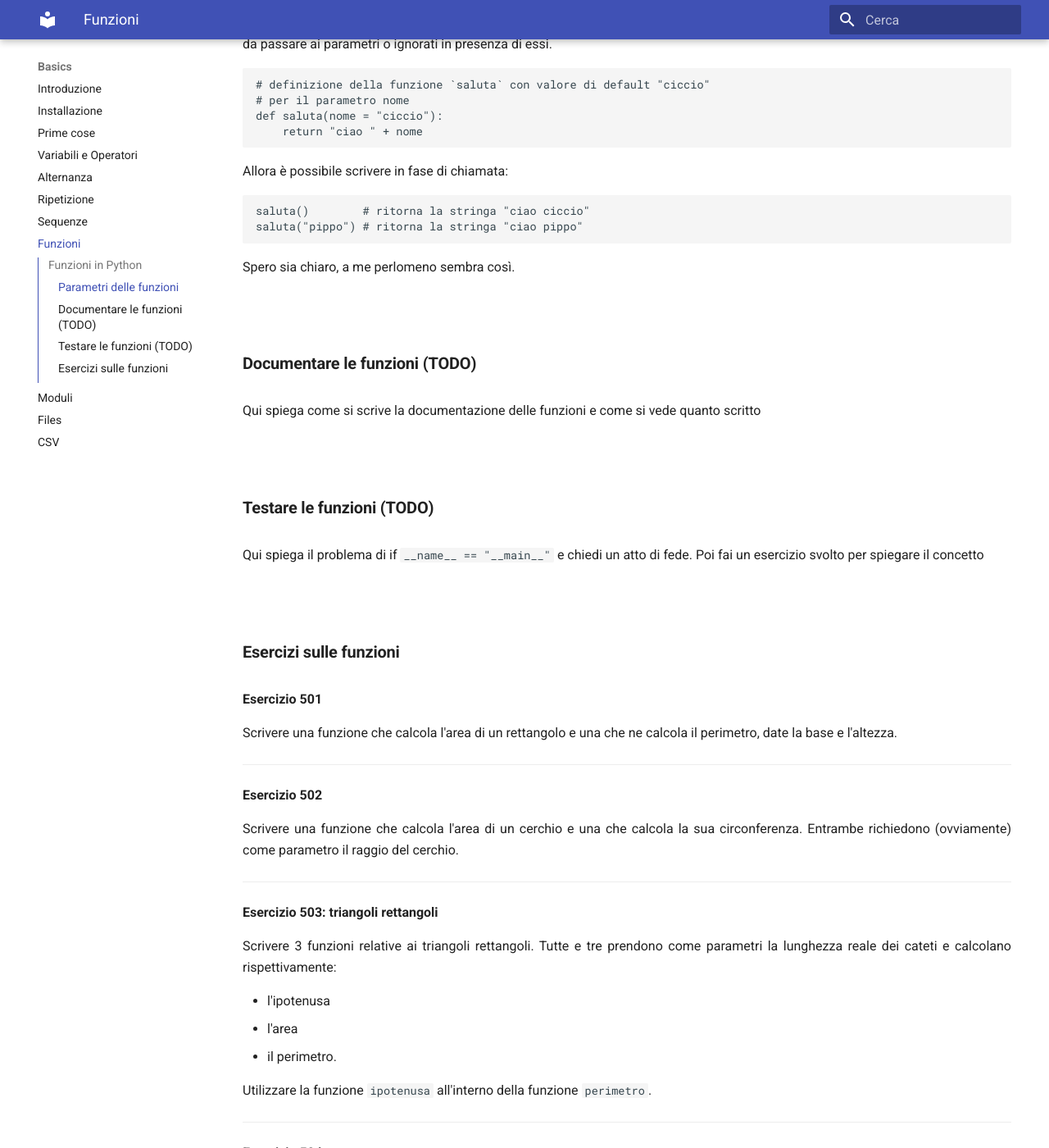
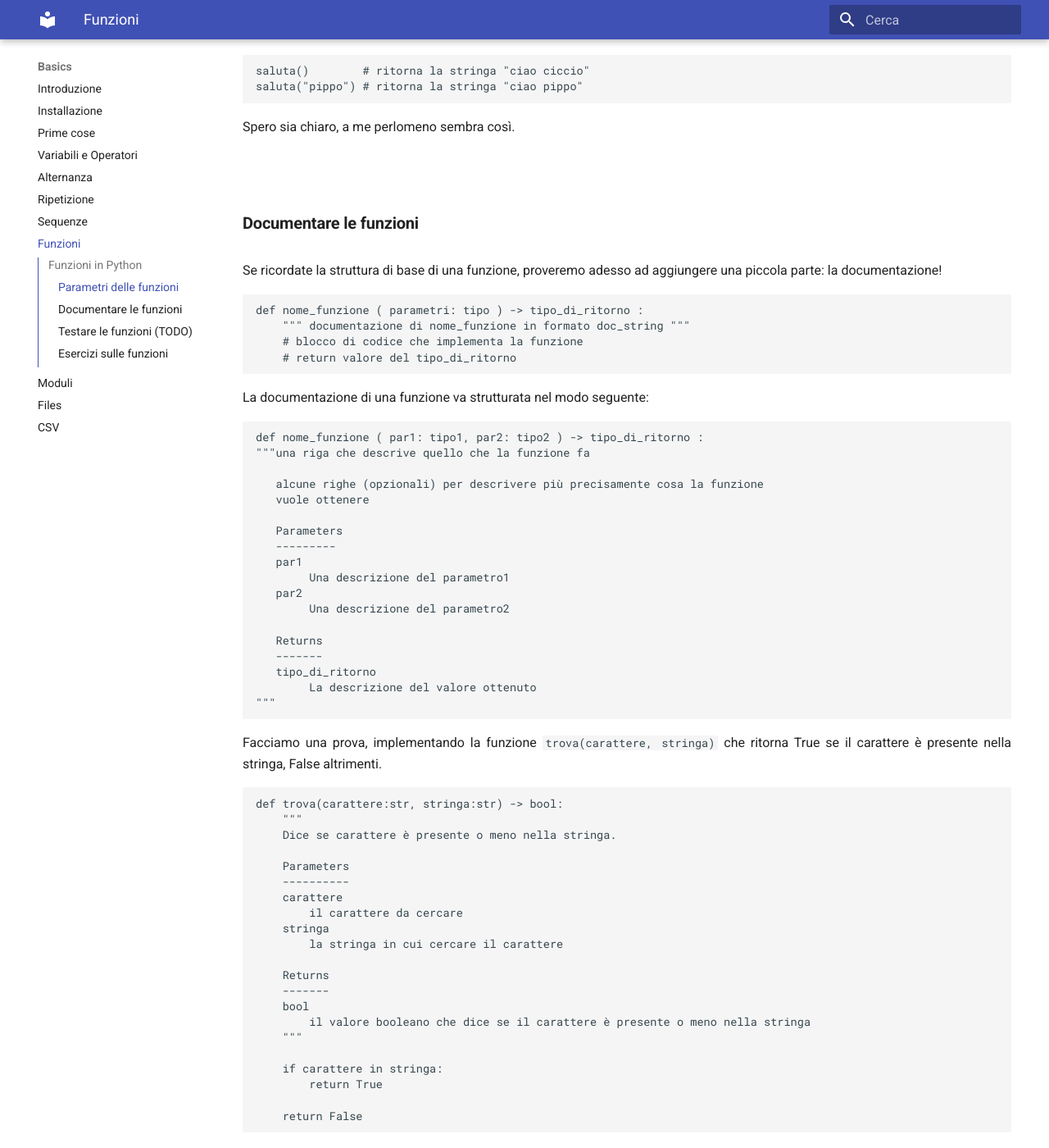
Before and after one commit to adjamhub/pyhandouts, an MkDocs documentation site: the page built from docs/basics/105_funz.md, in a window 1280 px wide and 1400 px high, scrolled down 2995 px. Shown: the whole window at 82% size. Built offline with MkDocs 1.6.1 and Material for MkDocs 9.7.7, drawn with Linux system fonts in a browser that asks for light colours; some of the changed text lies outside the part shown.

Commit message:
function docs

````diff
--- a/docs/basics/105_funz.md
+++ b/docs/basics/105_funz.md
@@ -1,12 +1,4 @@
 # Funzioni
-
-!!! warning
-
-    Questa parte della documentazione non è ancora pronta.
-
-    Usa la documentazione in PDF reperibile
-    [qui](https://www.adjam.org/next/index.php/s/egW7AnHxcif8n27?path=%2FPYTHON)
-
 
 
 <!-- ############################################################################################ -->
@@ -152,9 +144,66 @@ Spero sia chiaro, a me perlomeno sembra così.
 
 <!-- ############################################################################################ -->
 
-### Documentare le funzioni (TODO)
+### Documentare le funzioni
 
-Qui spiega come si scrive la documentazione delle funzioni e come si vede quanto scritto
+
+Se ricordate la struttura di base di una funzione, proveremo adesso ad aggiungere una piccola parte: la documentazione!
+
+    def nome_funzione ( parametri: tipo ) -> tipo_di_ritorno :
+        """ documentazione di nome_funzione in formato doc_string """
+        # blocco di codice che implementa la funzione
+        # return valore del tipo_di_ritorno
+
+La documentazione di una funzione va strutturata nel modo seguente:
+
+    def nome_funzione ( par1: tipo1, par2: tipo2 ) -> tipo_di_ritorno :
+    """una riga che descrive quello che la funzione fa
+
+       alcune righe (opzionali) per descrivere più precisamente cosa la funzione
+       vuole ottenere
+
+       Parameters
+       ---------
+       par1
+            Una descrizione del parametro1
+       par2
+            Una descrizione del parametro2
+
+       Returns
+       -------
+       tipo_di_ritorno
+            La descrizione del valore ottenuto
+    """
+
+Facciamo una prova, implementando la funzione `trova(carattere, stringa)` che ritorna True se il carattere è presente nella stringa,
+False altrimenti.
+
+```python
+def trova(carattere:str, stringa:str) -> bool:
+    """
+    Dice se carattere è presente o meno nella stringa.
+
+    Parameters
+    ----------
+    carattere
+        il carattere da cercare
+    stringa
+        la stringa in cui cercare il carattere
+
+    Returns
+    -------
+    bool
+        il valore booleano che dice se il carattere è presente o meno nella stringa
+    """
+
+    if carattere in stringa:
+        return True
+
+    return False
+```
+
+Tutto qui! Di sicuro non è una cosa molto complicata... ma chiaramente ci vorrà un pò di esercizio per essere sicuri di avere capito tutto bene.
+Per fortuna stanno arrivando...
 
 <!-- ############################################################################################ -->
 
````
